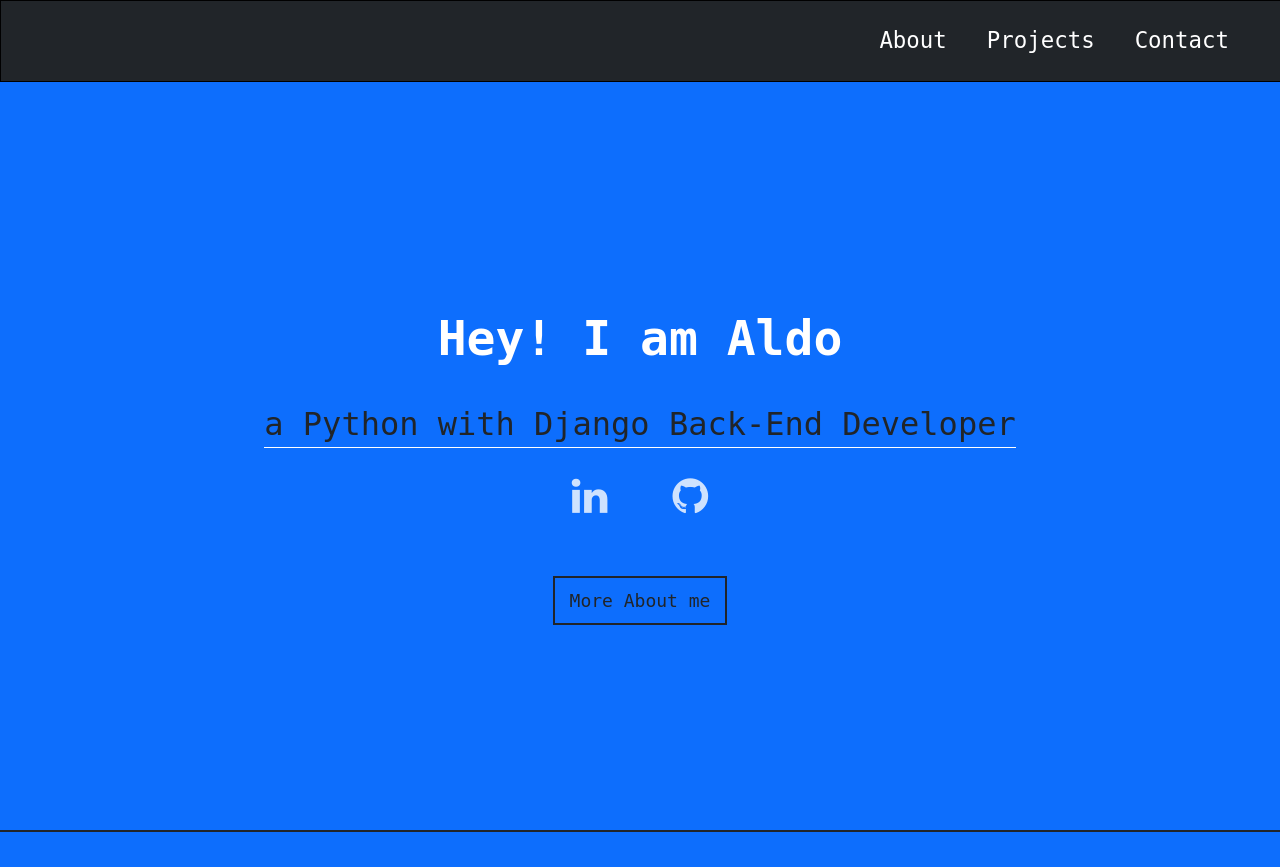
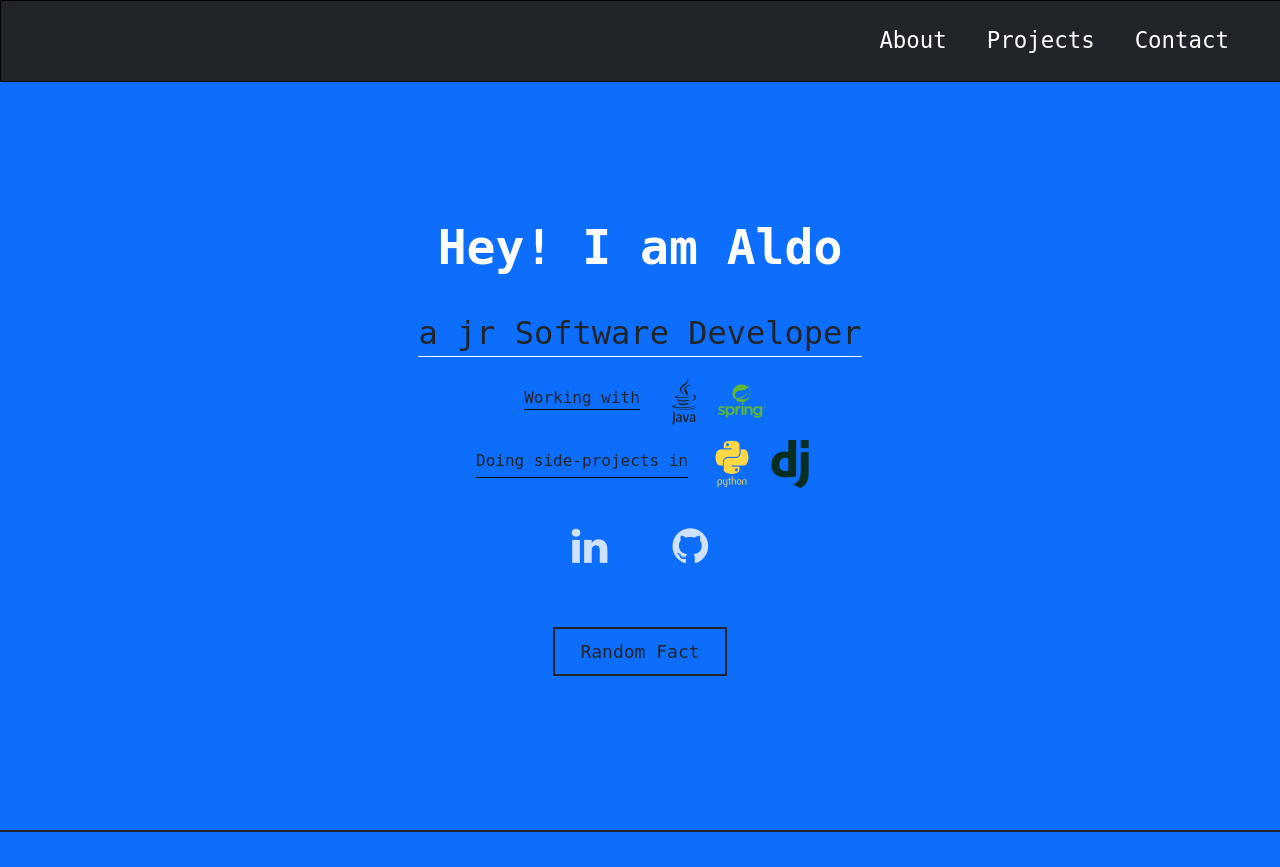
Before and after one commit to aldotele/personal_site, a Django app: page / in a window 1280 px wide. Shown: the top 867 px of the page. Run offline with Django 3.2, Linux system fonts and the light colour scheme; parts of the project's set-up code (start-up, migrations or seed data) failed here and were passed over; some libraries are stand-ins or nearby versions.

Commit message:
profile typewriting and stack subtitles, random facts

```diff
--- a/static/css/index.css
+++ b/static/css/index.css
@@ -76,13 +76,22 @@ h1, h2 {
     padding-top: 30px;
 }
 
-#welcome-section > p {
+#profile-title {
     font-weight: 500;
     /* font-style: italic; */
     font-size: 2rem;
     color: #212529;
     margin: 20px;
     border-bottom: 1px solid white;
+}
+
+.profile-subtitle {
+    font-weight: 400;
+    //font-style: italic;
+    font-size: 1rem;
+    color: #212529;
+    margin: 10px;
+    border-bottom: 1px solid black;
 }
 
 #moreme-btn {
@@ -287,7 +296,7 @@ p.project-work {
 }
 
 #contact-links > a:hover {
-    // bottom: 5px;
+    /* bottom: 5px; */
     color:#212529;
 }
 
--- a/templates/index.html
+++ b/templates/index.html
@@ -11,12 +11,15 @@
     <link rel="stylesheet" href="https://stackpath.bootstrapcdn.com/font-awesome/4.7.0/css/font-awesome.min.css">
     <link rel="icon" href="{% static 'assets/browser-fav.jpg' %}">
     <link rel="manifest" href="/manifest.json">
+
+    <link rel="stylesheet" href="https://cdn.jsdelivr.net/gh/devicons/devicon@v2.14.0/devicon.min.css">
+
     <meta name="msapplication-TileColor" content="#ffffff">
     <meta name="msapplication-TileImage" content="/ms-icon-144x144.png">
     <meta name="theme-color" content="#ffffff">
 </head>
 
-<body>
+<body onload="typeWriter()">
     <nav id="navbar">
         <ul class="nav-list">
             <li><a href=#welcome-section>About</a></li>
@@ -28,28 +31,42 @@
     <!-- WELCOME SECTION -->
     <section id="welcome-section">
         <h1>Hey! I am Aldo</h1>
-        <p>a Python with Django Back-End Developer</p>
+        <p id="profile-title"></p>
 
-        <div id="quick-contact">
+        <div id="at-work" style="display: flex; visibility: hidden;">
+            <p style="margin-bottom: 30px;" class="profile-subtitle">Working with </p>
+            <i style="font-size: 3rem; margin-right: 10px; margin-left: 10px;" class="devicon-java-plain-wordmark"></i>
+            <i style="font-size: 3rem" class="devicon-spring-plain-wordmark colored"></i>
+        </div>
+
+        <div id="side" style="display: flex; visibility: hidden;">
+            <p class="profile-subtitle">Doing side-projects in </p>
+            <i style="font-size: 3rem; margin-right: 10px; margin-left: 10px;" class="devicon-python-plain-wordmark colored"></i>
+            <i style="font-size: 3rem" class="devicon-django-plain colored"></i>
+        </div>
+
+
+
+        <div style="margin-top: 30px;" id="quick-contact">
             <a href='https://www.linkedin.com/in/aldo-telese/' target="_blank" class="button contact-details">
                 <i class="fa fa-linkedin"></i></a>
             <a href='https://github.com/aldotele' target="_blank" class="button contact-details" id="profile-link">
                 <i class="fa fa-github"></i></a>
         </div>
 
-        <div id="moreme-btn" onclick="">More About me</div>
+        <div id="moreme-btn" onclick="">Random Fact</div>
 
-        <div id="moreme-content" style="display:none;">
-            <p class="moreme-fact">I like foreign things: languages, ethnic food,
+        <div id="moreme-content">
+            <p class="moreme-fact" id="fact1" style="display:none">I like foreign things: languages, ethnic food,
                 <a class="aboutme-link" href="https://open.spotify.com/playlist/0q6c4fBoe3XFqkPgHo01KT?si=0162008028a84bb4">world music</a></p>
-            <p class="moreme-fact">The only music I can listen to while programming is
+            <p class="moreme-fact" id="fact2" style="display:none">The only music I can listen to while programming is
                 <a class="aboutme-link" href="https://www.youtube.com/watch?v=5qap5aO4i9A&ab_channel=LofiGirl">Lo-Fi</a></p>
-            <p class="moreme-fact">I like American coffee, but please don't tell people (I am from the land of espresso)</p>
-            <p class="moreme-fact">I've eaten lots of frozen pizzas in my life (again, keep it quiet,
+            <p class="moreme-fact" id="fact3" style="display:none">I like American coffee, but please don't tell people (I am from the land of espresso)</p>
+            <p class="moreme-fact" id="fact4" style="display:none">I've eaten lots of frozen pizzas in my life (again, keep it quiet,
             as I am from the land of pizza as well)</p>
-            <p class="moreme-fact">My real name is Renato, but I'm known to everyone as Aldo</p>
-            <p class="moreme-fact">I graduated in Economics, which has nothing to do with programming</p>
-            <p class="moreme-fact">I wrote my first line of code at 25</p>
+            <p class="moreme-fact" id="fact5" style="display:none">My real name is Renato, but I'm known to everyone as Aldo</p>
+            <p class="moreme-fact" id="fact6" style="display:none">I graduated in Economics, which has nothing to do with programming</p>
+            <p class="moreme-fact" id="fact7" style="display:none">I wrote my first line of code at 25</p>
         </div>
     </section>
 
@@ -164,24 +181,50 @@
 
     <!-- FOOTER  -->
     <footer>
-        <p>This is my portfolio. All contact details refer exclusively to my person.</p>
-        <p>© Copyright 2021</p>
+        <p style="text-align:center;margin: 30px auto;">aldotelesedev | © Copyright 2022</p>
     </footer>
 
     <script>
-        // more about me event
-        document.getElementById('moreme-btn').onclick = function () {
-        let moremeBtnText = document.getElementById('moreme-btn').innerHTML;
-            if (moremeBtnText == "More About me") {
-                //document.getElementById('welcome-section').style.height = 50vh;  // NOT WORKING
-                document.getElementById('moreme-content').style.display = "block";
-                document.getElementById('moreme-btn').innerHTML = "Close this";
+        // profile title typewriter & stack
+        var i = 0;
+        var title = 'a jr Software Developer';
+        var speed = 30; /* speed/duration of the effect in milliseconds */
+
+        function typeWriter() {
+          if (i < title.length) {
+            document.getElementById("profile-title").innerHTML += title.charAt(i);
+            i++;
+            setTimeout(typeWriter, speed);
+          }
+          showStack();
+        }
+
+        function showStack() {
+            setTimeout(
+                function() {
+                    document.getElementById("at-work").style.visibility = "visible";
+                }, 1000);
+
+            setTimeout(
+                function() {
+                    document.getElementById("side").style.visibility = "visible";
+                }, 2000);
+        }
+
+        // random facts
+        var facts = document.getElementsByClassName("moreme-fact");
+        document.getElementById("moreme-btn").addEventListener("click", function(event) {
+            if (document.getElementById("moreme-btn").innerHTML == "Random Fact") {
+                document.getElementById("moreme-btn").innerHTML = "Generate New";
             }
-            if (moremeBtnText == "Close this") {
-                document.getElementById('moreme-content').style.display = "none";
-                document.getElementById('moreme-btn').innerHTML = "More About me";
-              }
-        }
+            var random = Math.floor(Math.random() * facts.length);
+
+            Array.prototype.forEach.call(facts, function(fact) {
+                fact.style.display = "none";
+            });
+
+            facts[random].style.display = "block";
+        });
 
         // see more project event
         document.getElementById('more-btn').onclick = function () {
```
